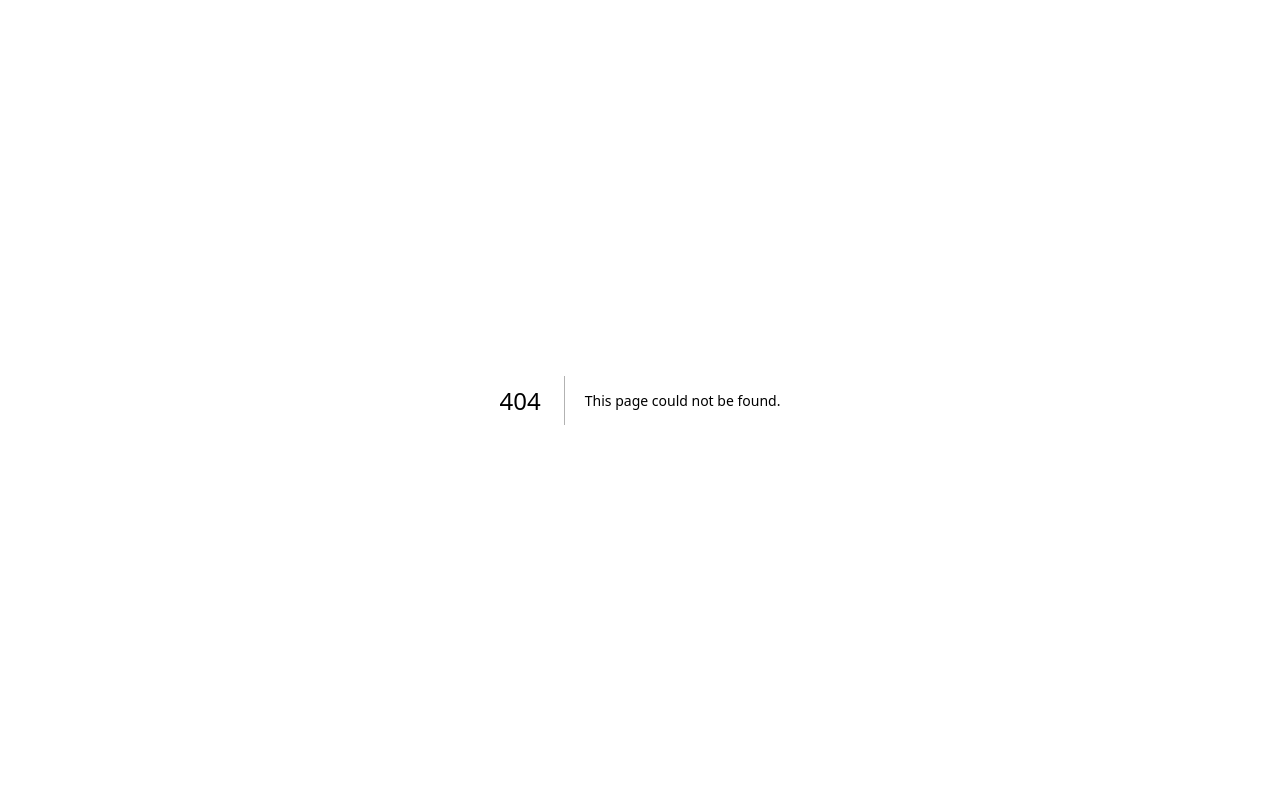
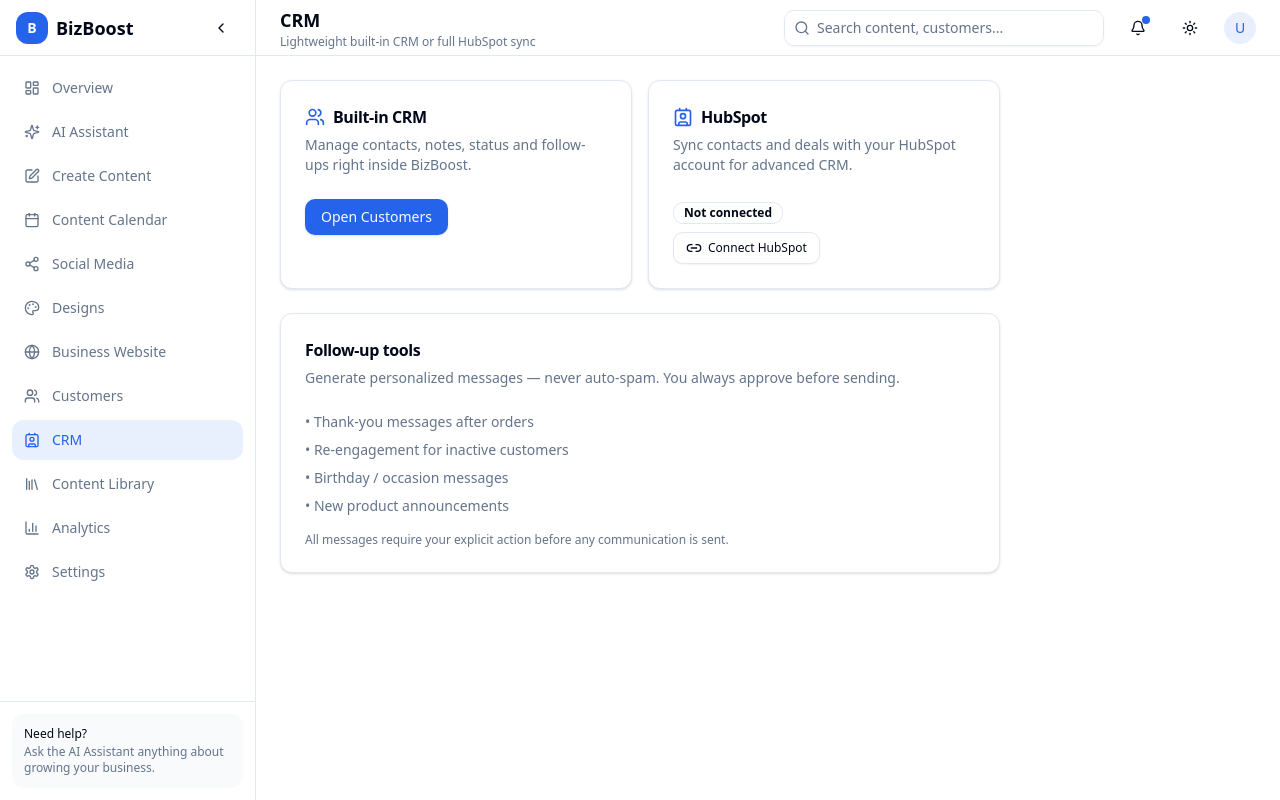
Before and after one commit to lilcoins89/bizboost, a Next.js app: page /dashboard/crm in a window 1280 px wide. Before the commit this address had no page. Built offline with nearby package versions, Linux system fonts and the light colour scheme.

Commit message:
feat: CRM page (built-in + HubSpot option)

```diff
--- /dev/null
+++ b/src/app/(dashboard)/dashboard/crm/page.tsx
@@ -0,0 +1,77 @@
+import { DashboardHeader } from "@/components/dashboard/header";
+import { Card, CardContent, CardDescription, CardHeader, CardTitle } from "@/components/ui/card";
+import { Button } from "@/components/ui/button";
+import { Badge } from "@/components/ui/badge";
+import { Contact, Link2, Users } from "lucide-react";
+import Link from "next/link";
+
+export default function CRMPage() {
+  return (
+    <>
+      <DashboardHeader
+        title="CRM"
+        description="Lightweight built-in CRM or full HubSpot sync"
+      />
+
+      <div className="p-4 lg:p-6 space-y-6 max-w-3xl">
+        <div className="grid sm:grid-cols-2 gap-4">
+          <Card>
+            <CardHeader>
+              <div className="flex items-center gap-2">
+                <Users className="h-5 w-5 text-primary" />
+                <CardTitle className="text-base">Built-in CRM</CardTitle>
+              </div>
+              <CardDescription>
+                Manage contacts, notes, status and follow-ups right inside BizBoost.
+              </CardDescription>
+            </CardHeader>
+            <CardContent>
+              <Button asChild>
+                <Link href="/dashboard/customers">Open Customers</Link>
+              </Button>
+            </CardContent>
+          </Card>
+
+          <Card>
+            <CardHeader>
+              <div className="flex items-center gap-2">
+                <Contact className="h-5 w-5 text-primary" />
+                <CardTitle className="text-base">HubSpot</CardTitle>
+              </div>
+              <CardDescription>
+                Sync contacts and deals with your HubSpot account for advanced CRM.
+              </CardDescription>
+            </CardHeader>
+            <CardContent className="space-y-2">
+              <Badge variant="outline">Not connected</Badge>
+              <div>
+                <Button variant="outline" size="sm" asChild className="gap-1.5">
+                  <Link href="/dashboard/settings">
+                    <Link2 className="h-3.5 w-3.5" />
+                    Connect HubSpot
+                  </Link>
+                </Button>
+              </div>
+            </CardContent>
+          </Card>
+        </div>
+
+        <Card>
+          <CardHeader>
+            <CardTitle className="text-base">Follow-up tools</CardTitle>
+            <CardDescription>
+              Generate personalized messages — never auto-spam. You always approve before sending.
+            </CardDescription>
+          </CardHeader>
+          <CardContent className="space-y-2 text-sm text-muted-foreground">
+            <p>• Thank-you messages after orders</p>
+            <p>• Re-engagement for inactive customers</p>
+            <p>• Birthday / occasion messages</p>
+            <p>• New product announcements</p>
+            <p className="pt-2 text-xs">All messages require your explicit action before any communication is sent.</p>
+          </CardContent>
+        </Card>
+      </div>
+    </>
+  );
+}
```
